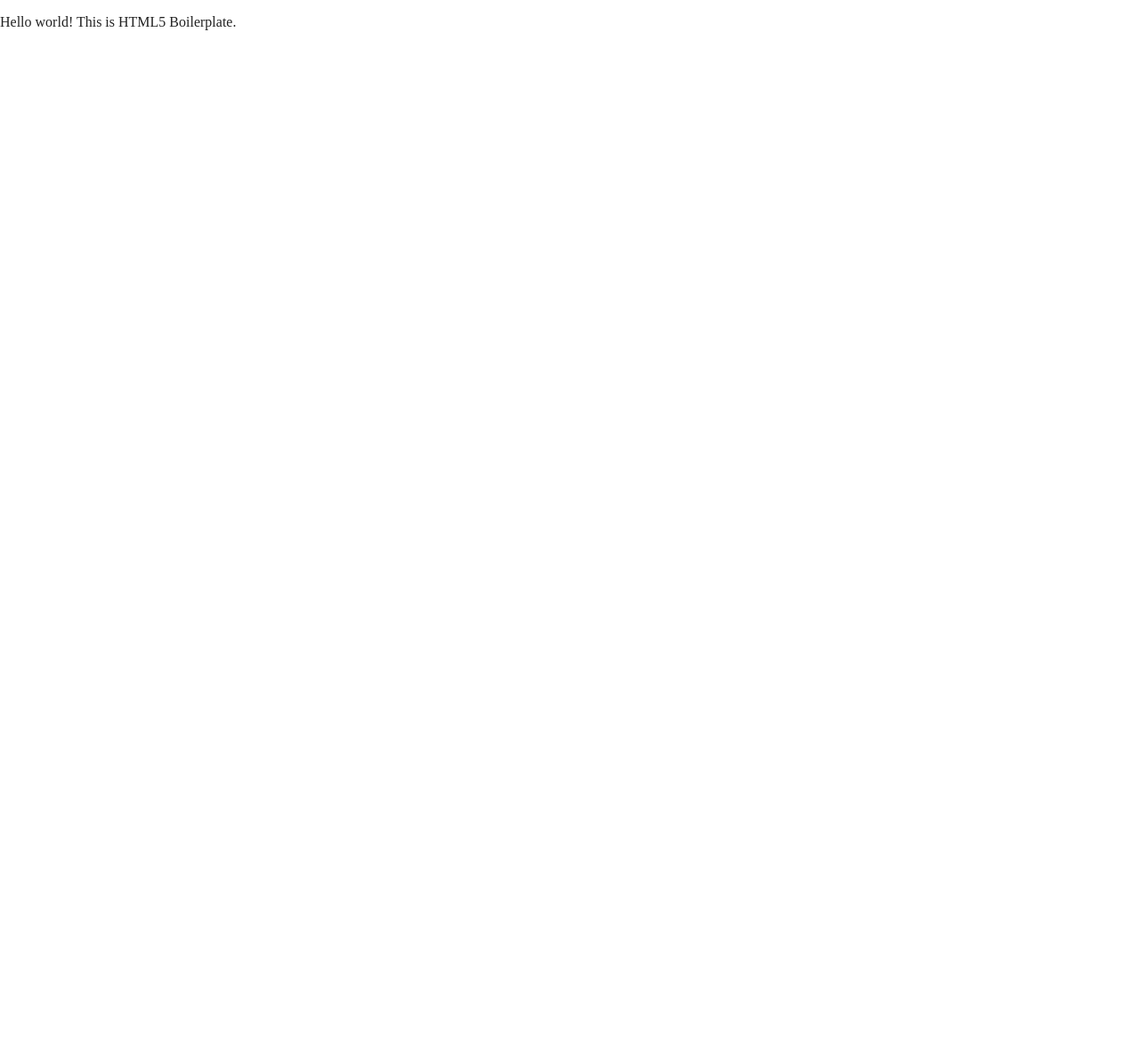
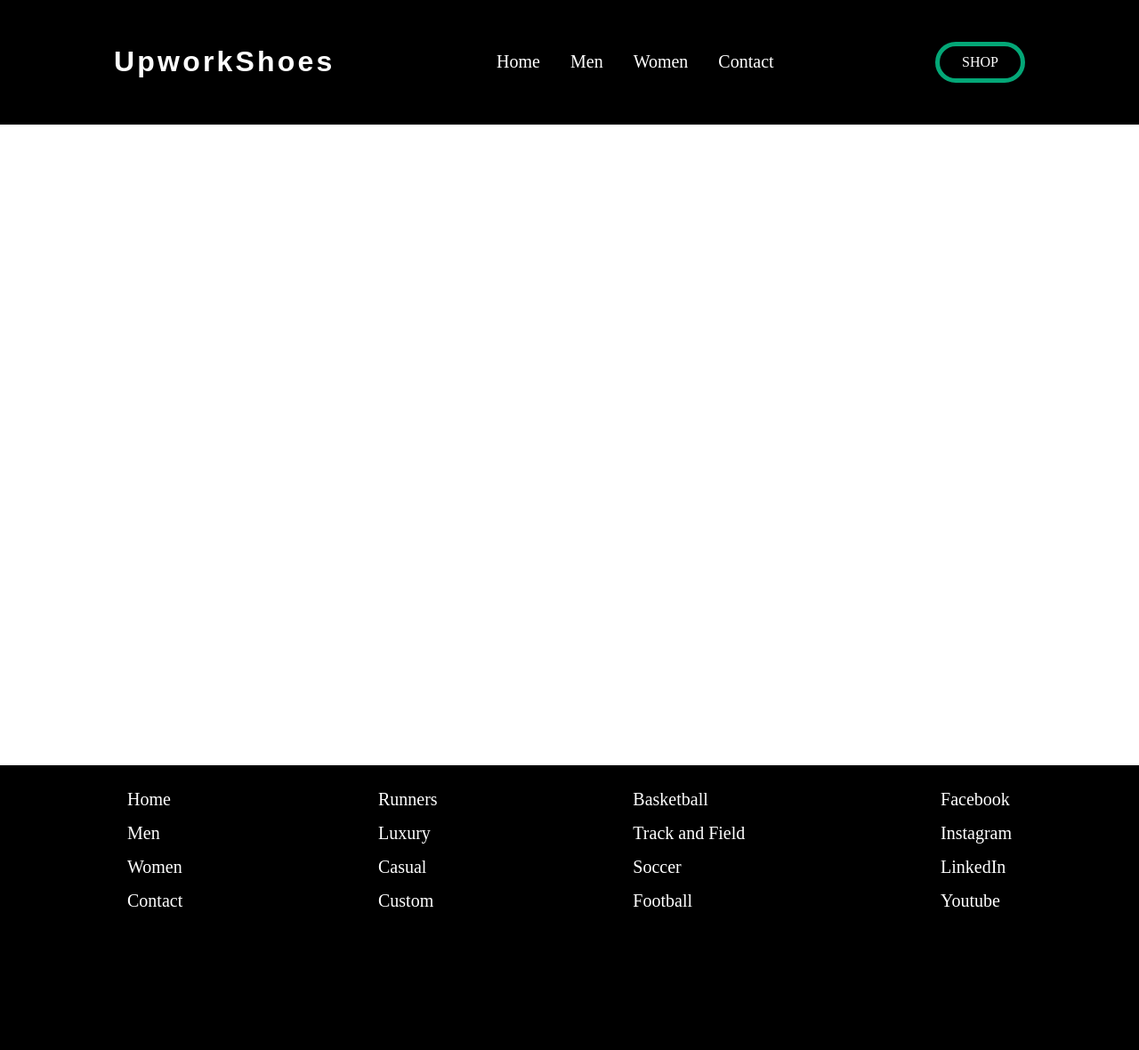
Before and after one commit to BaggioLo/VCT1125FinalProjectBaggioLo, a website built with Parcel: page contact.html in a window 1280 px wide. Shown: the whole page at 89% size. Before the commit the page ends 800 px from the top, so only its background shows below. Built offline with nearby package versions, Linux system fonts and the light colour scheme.

Commit message:
added contact page

```diff
--- a/contact.html
+++ b/contact.html
@@ -18,14 +18,123 @@
 
   <link rel="stylesheet" href="css/normalize.css">
   <link rel="stylesheet" href="css/main.css">
+  <link rel="stylesheet" href="css/contact.css">
 
   <meta name="theme-color" content="#fafafa">
 </head>
 
 <body>
 
+<!-- Nav bar -->
+<header>
+  <h1 class="logo">UpworkShoes</h1>
+  <nav>
+    <ul class="nav-list">
+      <li class="nav-link">
+        <a href="index.html">Home</a>
+      </li>
+      <li class="nav-link">
+        <a href="mens.html">Men</a>
+      </li>
+      <li class="nav-link">
+        <a href="womens.html">Women</a>
+      </li>
+      <li class="nav-link">
+        <a href="contact.html">Contact</a>
+      </li>
+    </ul>
+  </nav>
+  <a href="#"><button>Shop</button></a>
+</header>
+
+<!-- Contact Form Section -->
+
+<section class="contact-form">
+
+</section>
+
+
+
+
+
+
+
+ <!-- Footer Section -->
+
+ <footer>
+
+  <nav class="footer-nav">
+    <ul class="footer-list">
+      <li class="footer-link">
+        <a href="#">Home</a>
+      </li>
+      <li class="footer-link">
+        <a href="mens.html">Men</a>
+      </li>
+      <li class="footer-link">
+        <a href="womens.html">Women</a>
+      </li>
+      <li class="footer-link">
+        <a href="contact.html">Contact</a>
+      </li>
+    </ul>
+  </nav>
+
+  <nav class="footer-nav">
+    <ul class="footer-list">
+      <li class="footer-link">
+        <a href="#">Runners</a>
+      </li>
+      <li class="footer-link">
+        <a href="#">Luxury</a>
+      </li>
+      <li class="footer-link">
+        <a href="#">Casual</a>
+      </li>
+      <li class="footer-link">
+        <a href="#">Custom</a>
+      </li>
+    </ul>
+  </nav>
+
+  <nav class="footer-nav">
+    <ul class="footer-list">
+      <li class="footer-link">
+        <a href="#">Basketball</a>
+      </li>
+      <li class="footer-link">
+        <a href="#">Track and Field</a>
+      </li>
+      <li class="footer-link">
+        <a href="#">Soccer</a>
+      </li>
+      <li class="footer-link">
+        <a href="#">Football</a>
+      </li>
+    </ul>
+  </nav>
+
+  <nav class="footer-nav">
+    <ul class="footer-list">
+      <li class="footer-link">
+        <a href="#">Facebook</a>
+      </li>
+      <li class="footer-link">
+        <a href="#">Instagram</a>
+      </li>
+      <li class="footer-link">
+        <a href="#">LinkedIn</a>
+      </li>
+      <li class="footer-link">
+        <a href="#">Youtube</a>
+      </li>
+    </ul>
+  </nav>
+
+</footer>
+
   <!-- Add your site or application content here -->
-  <p>Hello world! This is HTML5 Boilerplate.</p>
+
   <script src="js/vendor/modernizr-3.11.2.min.js"></script>
   <script src="js/plugins.js"></script>
   <script src="js/main.js"></script>
--- /dev/null
+++ b/css/contact.scss
@@ -0,0 +1,146 @@
+*{
+    margin: 0;
+    padding: 0;
+    box-sizing: border-box;
+}
+
+//****** STYLE GUIDE ******//
+
+//Color palette that I will be using for my website, not all colors will be used
+
+:root{
+    --green: #04a777;
+    --darkpurple: #291720;
+    --byzantium: #820263;
+    --rose: #d90368;
+    --orange: #f75c03;
+}
+
+//////Global font styles//////
+
+@font-face{
+    font-family: 'Roboto', sans-serif;
+    src: url(fonts/Roboto-regular.ttf);
+}
+
+@font-face{
+    font-family: 'BebasNeue-Regular', sans-serif;
+    src: url(fonts/BebasNeue-Regular.ttf);
+}
+
+// font for the headers
+
+h1{
+    font-family: 'BebasNeue-Regular', sans-serif;
+    letter-spacing: 0.1em;
+}
+
+h2{
+    font-family: 'BebasNeue-Regular', sans-serif;
+    letter-spacing: 0.1em;
+}
+
+h3{
+    font-family: 'BebasNeue-Regular', sans-serif;
+    letter-spacing: 0.1em;
+}
+
+// font for body text
+
+p{
+    font-family: 'Roboto', sans-serif;
+    font-size: 20px;
+}
+
+//***** Nav Bar *****//
+/* This is the styling for the nav bar,
+I have the logo on the far left called "UpworkShoes"
+the menu is in the center and there is a shop button to the right
+the menu items have a green hover to them */
+
+header{
+    display: flex;
+    justify-content: space-between;
+    align-items: center;
+    padding: 30px 10%;
+    background-color: black;
+    .logo{
+        color: white;
+    }
+    .nav-link{
+        list-style: none;
+        display: inline-block;
+        margin: 15px;
+        li{
+            padding: 30px 20px;
+        }
+        a{
+            transition: all 0.3s ease 0s;
+            text-decoration: none;
+            color: white;
+            font-size: 20px;
+        }
+        a:hover{
+            color: var(--green);
+            transition: all 0.8s ease 0s;
+        }
+    }
+    button{
+        padding: 9px 25px;
+        background-color: rgba(255, 255, 255, 0);
+        border: solid 5px var(--green);
+        border-radius: 50px;
+        color: white;
+        text-transform: uppercase;
+    }
+    button:hover{
+        color: var(--green);
+        background-color: var(--green);
+        transition: all 0.8s ease 0s;
+    }
+}
+
+//***** Contact Form *****//
+
+.contact-form{
+    height: 90vh;
+    width: 100%;
+}
+
+//***** Footer Styling *****//
+/*
+Not much to talk about for the footer,
+used css flexbox to space out the 4 nav links between each other
+I originally had the footer at 90vh but that was pretty excessive
+the links are still hovering with the same green hover effect
+and the background is black to go along with the header to keep
+the page unified
+*/
+
+footer{
+    height: 40vh;
+    width: 100%;
+    display: flex;
+    justify-content: space-between;
+    align-items: center;
+    padding: 0 10% 10% 10%;
+    background-color: black;
+
+    .footer-link{
+        list-style: none;
+        margin: 15px;
+        li{
+            padding: 30px 20px;
+        }
+        a{
+            transition: all 0.3s ease 0s;
+            text-decoration: none;
+            color: white;
+            font-size: 20px;
+        }
+        a:hover{
+            color: var(--green);
+            transition: all 0.8s ease 0s;
+        }
+    }
+}
```
Also changed, not shown: css/contact.css (added), 1 other file.
